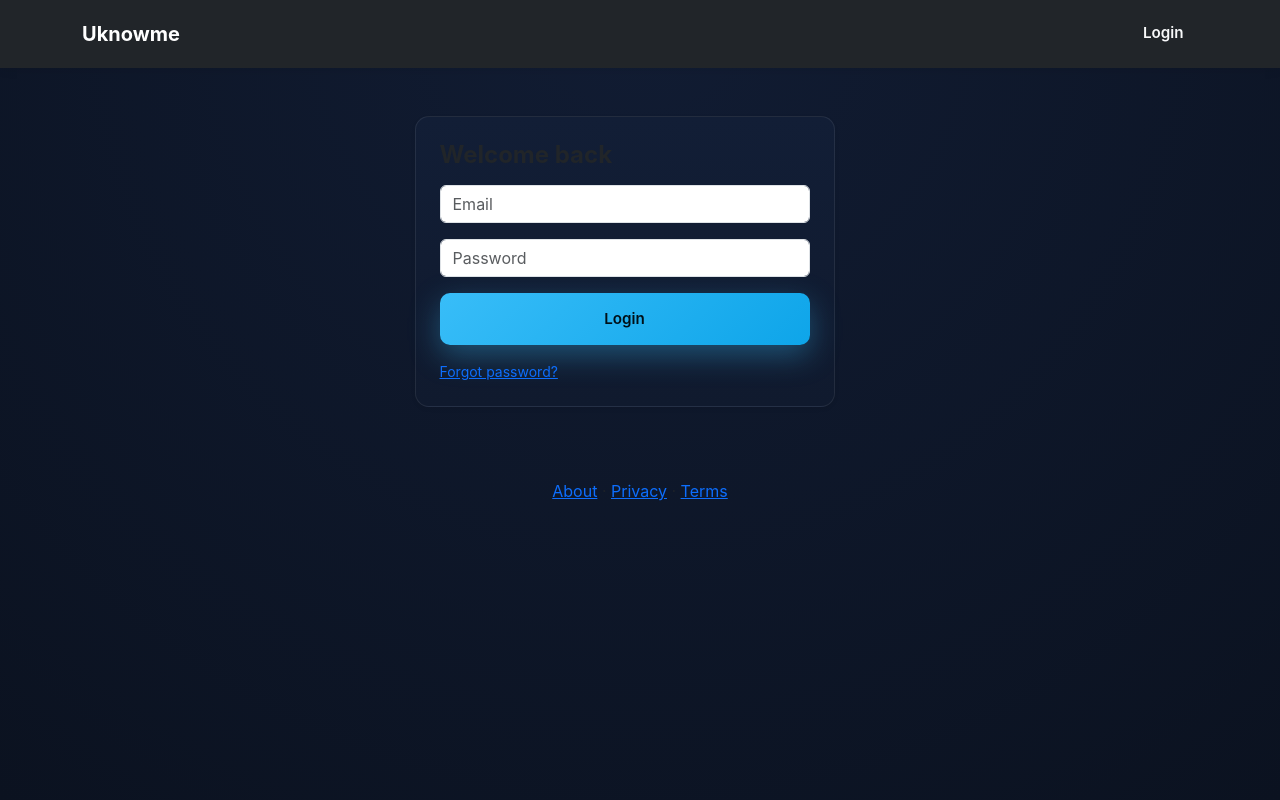
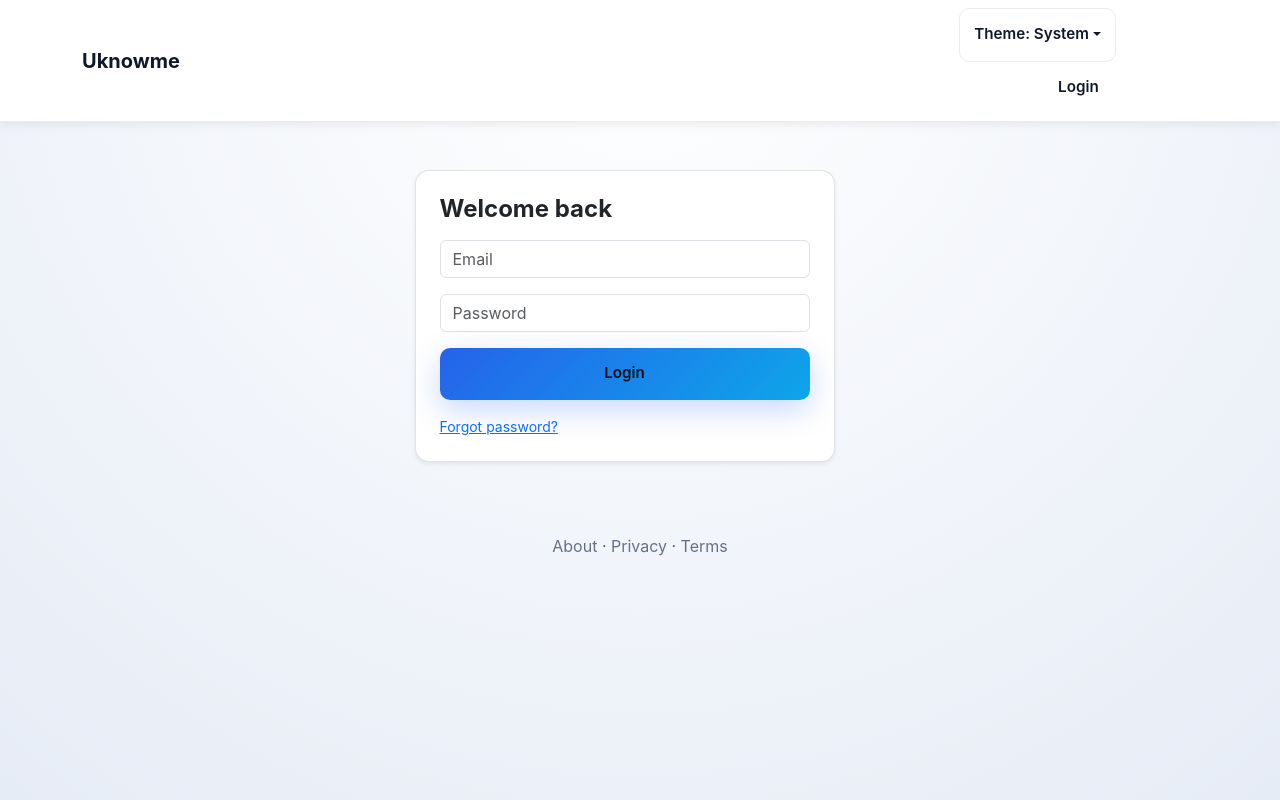
Before and after one commit to sirdavid001/Anonymous, a Flask app: a page that uses templates/base.html in a window 1280 px wide. Run offline with Flask 3, Linux system fonts and the light colour scheme.

Commit message:
Add theme toggle with system-aware styling

```diff
--- a/static/style.css
+++ b/static/style.css
@@ -6,20 +6,77 @@
 }
 
 :root {
+  --bg: #f3f5fb;
+  --bg-gradient: radial-gradient(circle at top, #ffffff, #e6ecf6);
+  --card: #ffffff;
+  --border: rgba(16, 24, 40, 0.12);
+  --text: #101828;
+  --muted: #667085;
+  --accent: #2563eb;
+  --danger: #ef4444;
+  --success: #22c55e;
+  --input-bg: #f8fafc;
+  --nav-bg: #ffffff;
+  --nav-text: #0f172a;
+  --nav-border: rgba(16, 24, 40, 0.08);
+  --shadow: 0 30px 80px rgba(15, 23, 42, 0.15);
+  --focus-ring: rgba(37, 99, 235, 0.25);
+}
+
+@media (prefers-color-scheme: dark) {
+  :root {
+    --bg: #0b1220;
+    --bg-gradient: radial-gradient(circle at top, #111c33, #0b1220);
+    --card: #101a2e;
+    --border: rgba(255,255,255,.08);
+    --text: #e6ebf5;
+    --muted: #8a93a6;
+    --accent: #38bdf8;
+    --input-bg: #0b1426;
+    --nav-bg: #0c152b;
+    --nav-text: #e6ebf5;
+    --nav-border: rgba(255,255,255,.08);
+    --shadow: 0 30px 80px rgba(0,0,0,.6);
+    --focus-ring: rgba(56,189,248,.3);
+  }
+}
+
+html[data-theme="dark"] {
   --bg: #0b1220;
+  --bg-gradient: radial-gradient(circle at top, #111c33, #0b1220);
   --card: #101a2e;
   --border: rgba(255,255,255,.08);
   --text: #e6ebf5;
   --muted: #8a93a6;
   --accent: #38bdf8;
-  --danger: #ef4444;
-  --success: #22c55e;
+  --input-bg: #0b1426;
+  --nav-bg: #0c152b;
+  --nav-text: #e6ebf5;
+  --nav-border: rgba(255,255,255,.08);
+  --shadow: 0 30px 80px rgba(0,0,0,.6);
+  --focus-ring: rgba(56,189,248,.3);
+}
+
+html[data-theme="light"] {
+  --bg: #f3f5fb;
+  --bg-gradient: radial-gradient(circle at top, #ffffff, #e6ecf6);
+  --card: #ffffff;
+  --border: rgba(16, 24, 40, 0.12);
+  --text: #101828;
+  --muted: #667085;
+  --accent: #2563eb;
+  --input-bg: #f8fafc;
+  --nav-bg: #ffffff;
+  --nav-text: #0f172a;
+  --nav-border: rgba(16, 24, 40, 0.08);
+  --shadow: 0 30px 80px rgba(15, 23, 42, 0.15);
+  --focus-ring: rgba(37, 99, 235, 0.25);
 }
 
 html, body {
   height: 100%;
   font-family: -apple-system, BlinkMacSystemFont, "Inter", sans-serif;
-  background: radial-gradient(circle at top, #111c33, var(--bg));
+  background: var(--bg-gradient);
   color: var(--text);
 }
 
@@ -34,11 +91,11 @@ html, body {
 .card {
   width: 100%;
   max-width: 420px;
-  background: linear-gradient(180deg, #121e36, var(--card));
+  background: var(--card);
   border-radius: 18px;
   padding: 2rem;
   border: 1px solid var(--border);
-  box-shadow: 0 30px 80px rgba(0,0,0,.6);
+  box-shadow: var(--shadow);
 }
 
 /* ===== TYPOGRAPHY ===== */
@@ -63,7 +120,7 @@ label {
 
 input, textarea {
   width: 100%;
-  background: #0b1426;
+  background: var(--input-bg);
   border: 1px solid var(--border);
   border-radius: 10px;
   padding: .75rem .85rem;
@@ -75,6 +132,7 @@ input, textarea {
 input:focus, textarea:focus {
   outline: none;
   border-color: var(--accent);
+  box-shadow: 0 0 0 3px var(--focus-ring);
 }
 
 /* ===== BUTTONS ===== */
@@ -90,9 +148,9 @@ input:focus, textarea:focus {
 }
 
 .btn-primary {
-  background: linear-gradient(135deg, #38bdf8, #0ea5e9);
+  background: linear-gradient(135deg, var(--accent), #0ea5e9);
   color: #001018;
-  box-shadow: 0 10px 30px rgba(56,189,248,.35);
+  box-shadow: 0 10px 30px rgba(37,99,235,.25);
 }
 
 .btn-primary:hover {
@@ -172,5 +230,54 @@ input, textarea {
 }
 
 .navbar {
+  background: var(--nav-bg);
+  color: var(--nav-text);
+  border-bottom: 1px solid var(--nav-border);
   box-shadow: 0 2px 10px rgba(0,0,0,.08);
 }
+
+.navbar .navbar-brand,
+.navbar .nav-link,
+.navbar .btn {
+  color: var(--nav-text);
+}
+
+.navbar .btn-outline-light {
+  border-color: var(--nav-border);
+  color: var(--nav-text);
+}
+
+.navbar .btn-outline-light:hover {
+  background: var(--nav-border);
+}
+
+.theme-toggle {
+  border: 1px solid var(--nav-border);
+  color: var(--nav-text);
+  background: transparent;
+}
+
+.dropdown-menu {
+  background: var(--card);
+  border: 1px solid var(--border);
+  box-shadow: var(--shadow);
+}
+
+.dropdown-item {
+  color: var(--text);
+}
+
+.dropdown-item:hover,
+.dropdown-item:focus {
+  background: rgba(37, 99, 235, 0.08);
+  color: var(--text);
+}
+
+footer a {
+  color: var(--muted);
+  text-decoration: none;
+}
+
+footer a:hover {
+  color: var(--accent);
+}
--- a/templates/base.html
+++ b/templates/base.html
@@ -11,12 +11,22 @@
   <!-- Custom -->
   <link rel="stylesheet" href="/static/style.css">
 </head>
-<body class="bg-light">
+<body>
 
-<nav class="navbar navbar-expand-lg navbar-dark bg-dark">
+<nav class="navbar navbar-expand-lg">
   <div class="container">
     <a class="navbar-brand fw-bold" href="/">Uknowme</a>
     <div class="ms-auto">
+      <div class="dropdown d-inline-block me-2">
+        <button class="btn btn-sm theme-toggle dropdown-toggle" type="button" id="themeMenu" data-bs-toggle="dropdown" aria-expanded="false">
+          Theme: System
+        </button>
+        <ul class="dropdown-menu dropdown-menu-end" aria-labelledby="themeMenu">
+          <li><button class="dropdown-item" type="button" data-theme-value="light">Light</button></li>
+          <li><button class="dropdown-item" type="button" data-theme-value="dark">Dark</button></li>
+          <li><button class="dropdown-item" type="button" data-theme-value="system">System</button></li>
+        </ul>
+      </div>
       {% if current_user.is_authenticated %}
         <a class="btn btn-outline-light btn-sm" href="/dashboard">Dashboard</a>
       {% else %}
@@ -40,6 +50,46 @@
 
 <script>
 document.addEventListener("DOMContentLoaded", () => {
+  const themeMenuButton = document.getElementById("themeMenu");
+  const themeStorageKey = "theme-preference";
+
+  const getStoredTheme = () => localStorage.getItem(themeStorageKey) || "system";
+
+  const setThemeLabel = (theme) => {
+    if (!themeMenuButton) {
+      return;
+    }
+    const label = theme.charAt(0).toUpperCase() + theme.slice(1);
+    themeMenuButton.textContent = `Theme: ${label}`;
+  };
+
+  const applyTheme = (theme) => {
+    if (theme === "system") {
+      document.documentElement.removeAttribute("data-theme");
+    } else {
+      document.documentElement.setAttribute("data-theme", theme);
+    }
+    setThemeLabel(theme);
+  };
+
+  const storedTheme = getStoredTheme();
+  applyTheme(storedTheme);
+
+  document.querySelectorAll("[data-theme-value]").forEach((item) => {
+    item.addEventListener("click", () => {
+      const selectedTheme = item.getAttribute("data-theme-value");
+      localStorage.setItem(themeStorageKey, selectedTheme);
+      applyTheme(selectedTheme);
+    });
+  });
+
+  const mediaQuery = window.matchMedia("(prefers-color-scheme: dark)");
+  mediaQuery.addEventListener("change", () => {
+    if (getStoredTheme() === "system") {
+      applyTheme("system");
+    }
+  });
+
   document.querySelectorAll("form").forEach(form => {
     form.addEventListener("submit", () => {
       const btn = form.querySelector("button[type=submit]");
```
